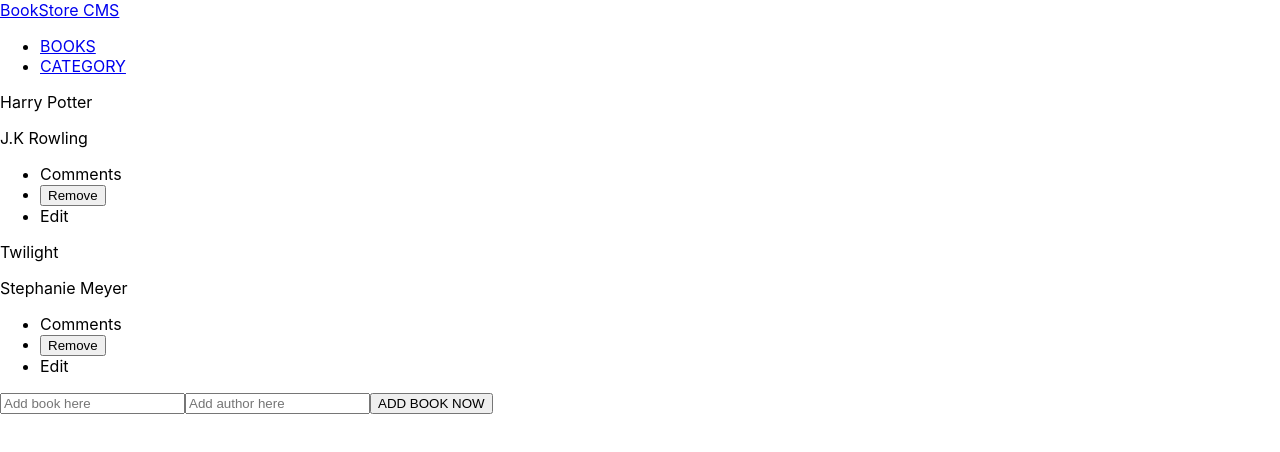
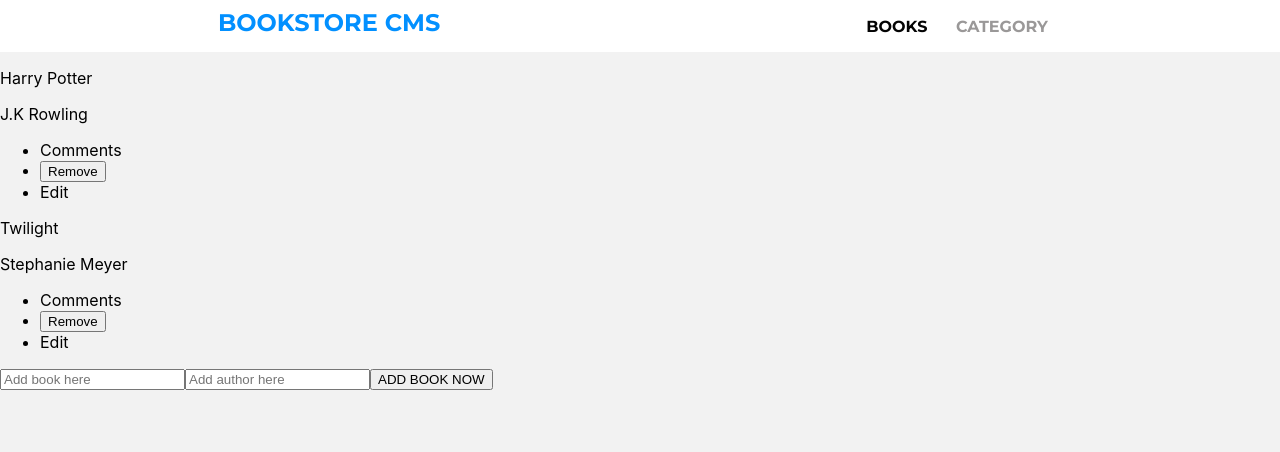
Before and after one commit to Ceemos96/bookstore, a React (Create React App) app: page / in a window 1280 px wide. Shown: the top 452 px of the page. Built offline with nearby package versions, Linux system fonts and the light colour scheme.

Commit message:
Style compoents

```diff
--- a/src/App.css
+++ b/src/App.css
@@ -5,3 +5,43 @@
 ::after {
   box-sizing: border-box;
 }
+
+body {
+  background-color: rgba(0, 0, 0, 0.05);
+}
+
+.nav-wrapper {
+  display: flex;
+  width: 100vw;
+  background-color: white;
+  justify-content: space-around;
+  padding: 0 2rem;
+}
+
+.nav-links {
+  display: flex;
+  list-style-type: none;
+  width: 250px;
+  justify-content: space-around;
+}
+
+a.nav-title {
+  color: #0290ff;
+  font-size: 1.5rem;
+  text-decoration: none;
+  text-transform: uppercase;
+  font-family: Montserrat, serif;
+  font-weight: bold;
+  padding-top: 0.5rem;
+}
+
+.nav-item {
+  text-decoration: none;
+  color: rgb(154, 152, 152);
+  font-weight: 700;
+  font-family: Montserrat, serif;
+}
+
+.nav-item.active {
+  color: rgb(3, 3, 3);
+}
```
Also changed, not shown: src/index.css (+17 -3 lines).
